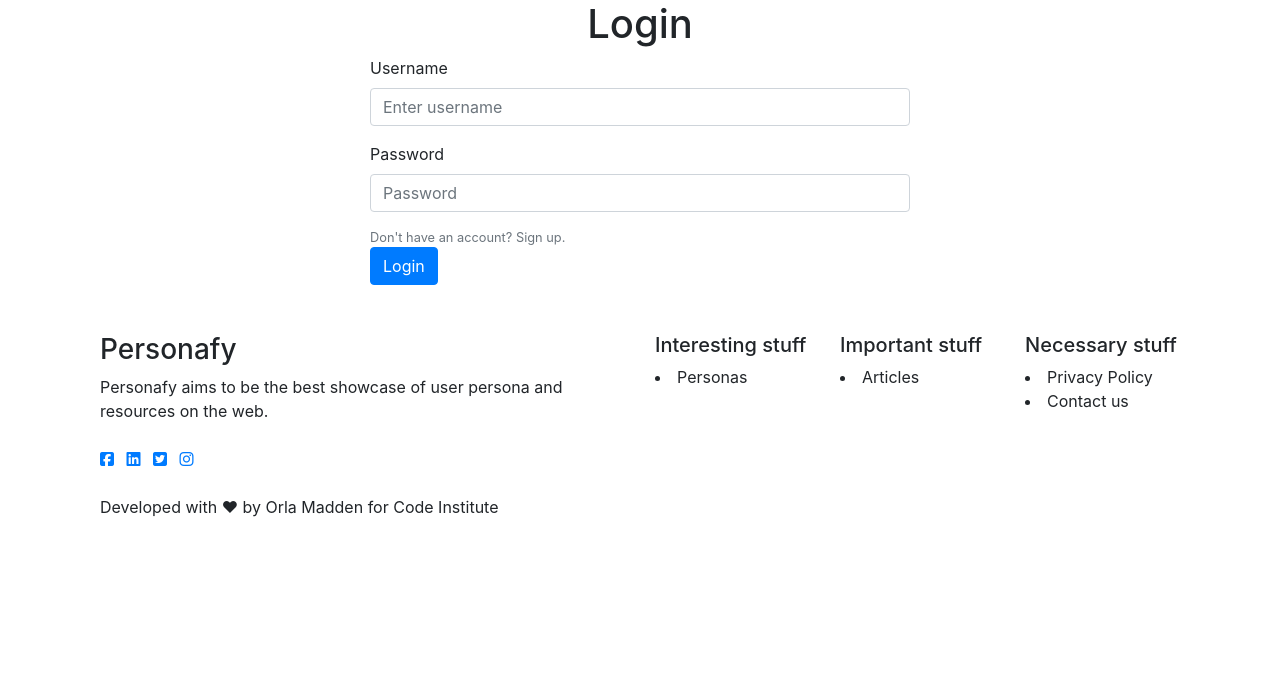
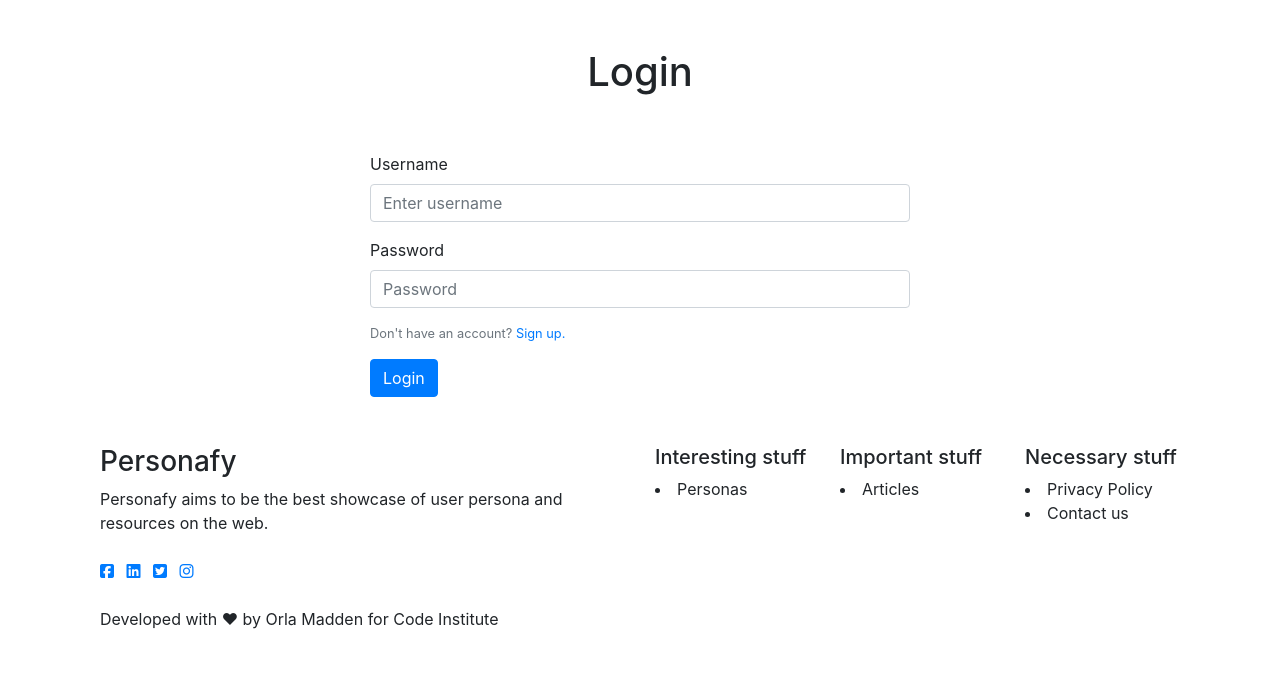
Before and after one commit to orlamadden/personafy, a Flask app: page /login in a window 1280 px wide. Shown: the part 56-734 px from the top of the page. Run offline with Flask 2, Linux system fonts and the light colour scheme; some libraries are stand-ins or nearby versions.

Commit message:
styled forms, added padding and margins, linked log in and sign up text

```diff
--- a/templates/login.html
+++ b/templates/login.html
@@ -1,15 +1,19 @@
-{% extends 'base.html' %} {% block content %}
-{% with messages = get_flashed_messages() %}
-    {% if messages %}
-        {% for message in messages %}
-            <div class="alert alert-success" role="alert">
-            <p class="center-align messages" id="message">{{ message }}</p>
-            </div>
-        {% endfor %}
-    {% endif %}
-{% endwith %}
-<h1 class="text-center">Login</h1>
-<div class="container">
+{% extends 'base.html' %} {% block content %} {% with messages =
+get_flashed_messages() %} {% if messages %} {% for message in messages %}
+<div class="alert alert-success" role="alert">
+  <p class="center-align messages" id="message">{{ message }}</p>
+</div>
+{% endfor %} {% endif %} {% endwith %}
+
+<div class="container mt-5">
+  <div class="row">
+    <div class="col-sm-12">
+      <h1 class="text-center">Login</h1>
+    </div>
+  </div>
+</div>
+
+<div class="container mt-5">
   <div class="row justify-content-center">
     <div class="col-6">
       <form method="POST" action="{{url_for('login')}}">
@@ -35,11 +39,12 @@
           />
         </div>
         <small id="emailHelp" class="form-text text-muted"
-            >Don't have an account? Sign up.</small
-          >
-        <button type="submit" class="btn btn-primary">Login</button>
+          >Don't have an account? <a href="{{ url_for('register') }}">Sign up.</a></small
+        >
+        <button type="submit" class="btn btn-primary mt-3">Login</button>
       </form>
     </div>
   </div>
 
   {% endblock content %}
+</div>
```
Also changed, not shown: templates/register.html (+18 -3 lines).
